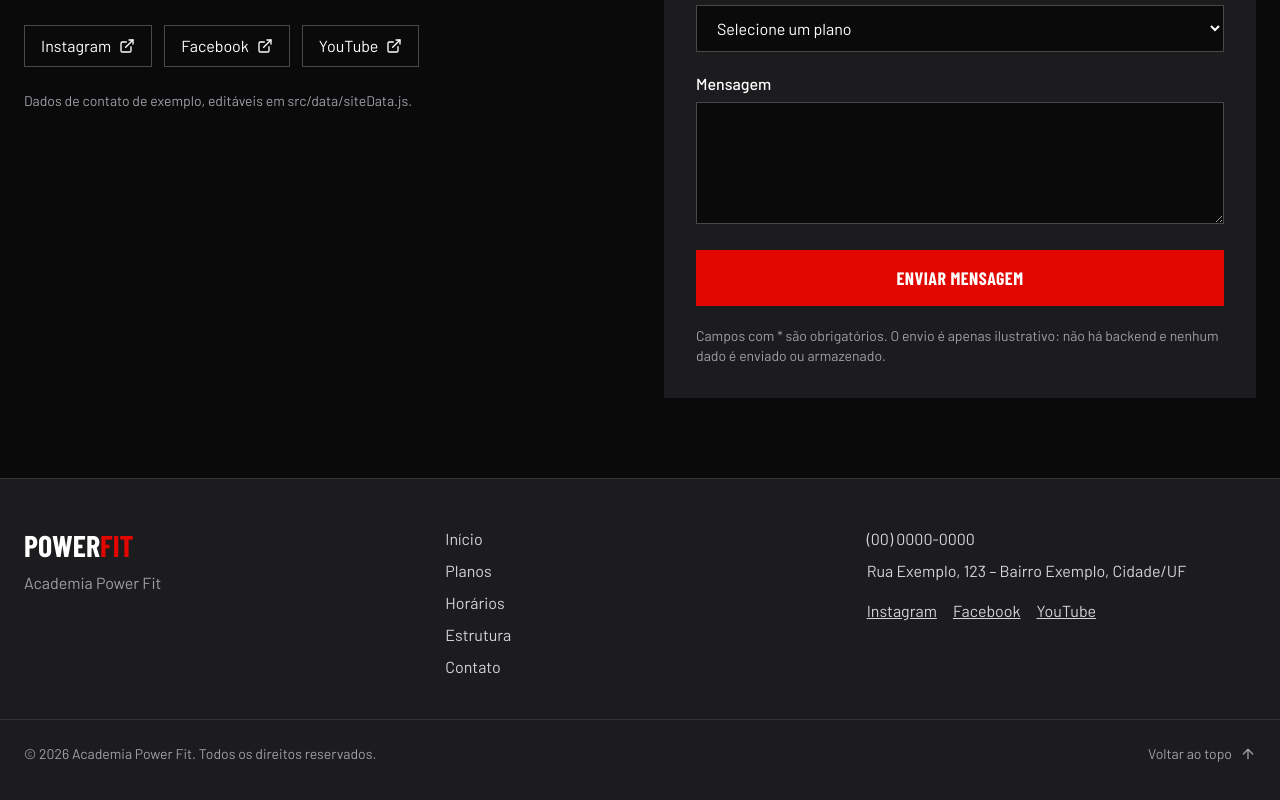
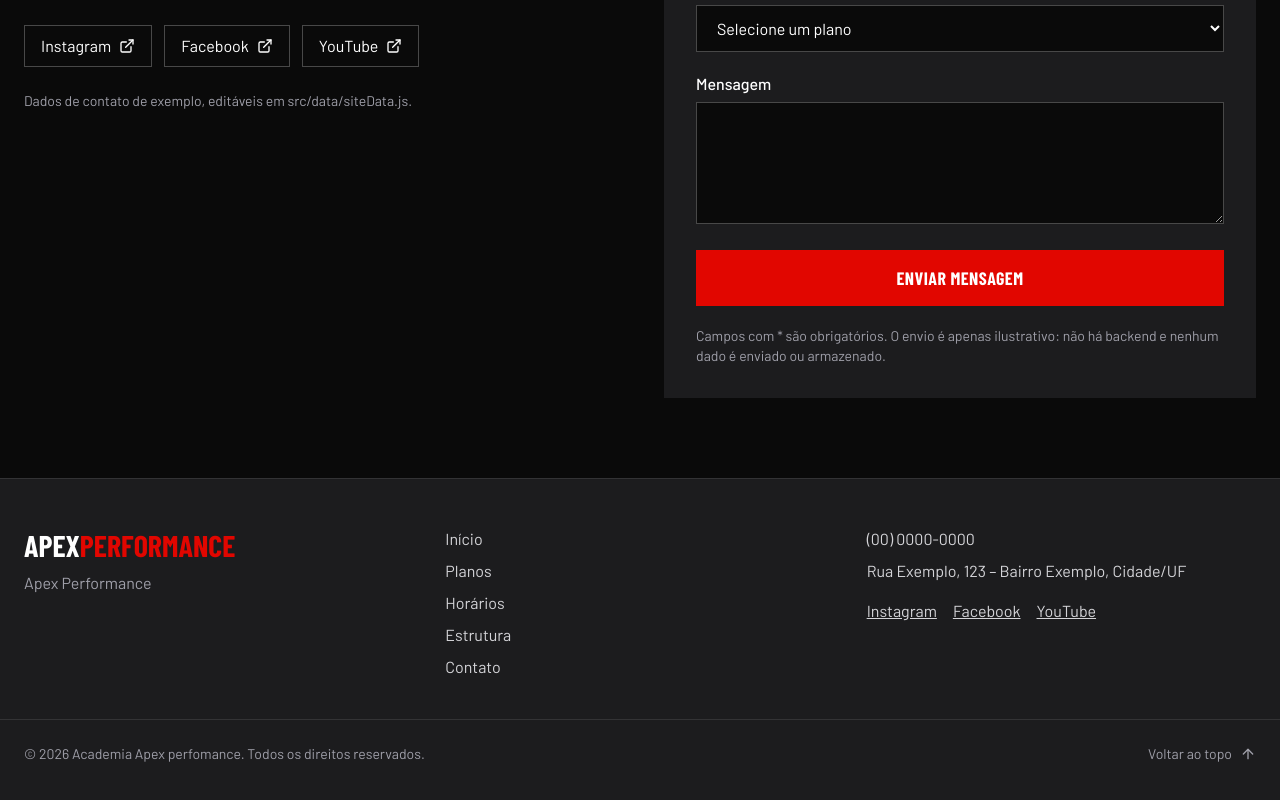
Before and after one commit to felipe62168976/AcademiaPowerFit, a React (Vite) app: page / in a window 1280 px wide. Shown: the part 3826-4626 px from the top of the page. Built offline with nearby package versions, Linux system fonts and the light colour scheme; a web font is replaced by a local one.

Commit message:
ultima alteração

```diff
--- a/src/components/Footer.jsx
+++ b/src/components/Footer.jsx
@@ -6,8 +6,8 @@ export default function Footer() {
     <footer className="border-t border-white/10 bg-steel py-12">
       <div className="mx-auto grid max-w-7xl gap-8 px-4 sm:px-6 md:grid-cols-3">
         <div>
-          <p className="font-display text-3xl font-extrabold uppercase">Power<span className="text-brand">Fit</span></p>
-          <p className="mt-2 text-zinc-400">Academia Power Fit</p>
+          <p className="font-display text-3xl font-extrabold uppercase">Apex<span className="text-brand">Performance</span></p>
+          <p className="mt-2 text-zinc-400">Apex Performance</p>
         </div>
         <nav aria-label="Rodapé">
           <ul className="space-y-2">
@@ -27,7 +27,7 @@ export default function Footer() {
         </div>
       </div>
       <div className="mx-auto mt-10 flex max-w-7xl flex-col items-center justify-between gap-4 border-t border-white/10 px-4 pt-6 text-sm text-zinc-400 sm:flex-row sm:px-6">
-        <p>© {new Date().getFullYear()} Academia Power Fit. Todos os direitos reservados.</p>
+        <p>© {new Date().getFullYear()} Academia Apex perfomance. Todos os direitos reservados.</p>
         <a href="#inicio" className="inline-flex items-center gap-2 hover:text-white">
           Voltar ao topo <ArrowUp className="h-4 w-4" aria-hidden="true" />
         </a>
```
